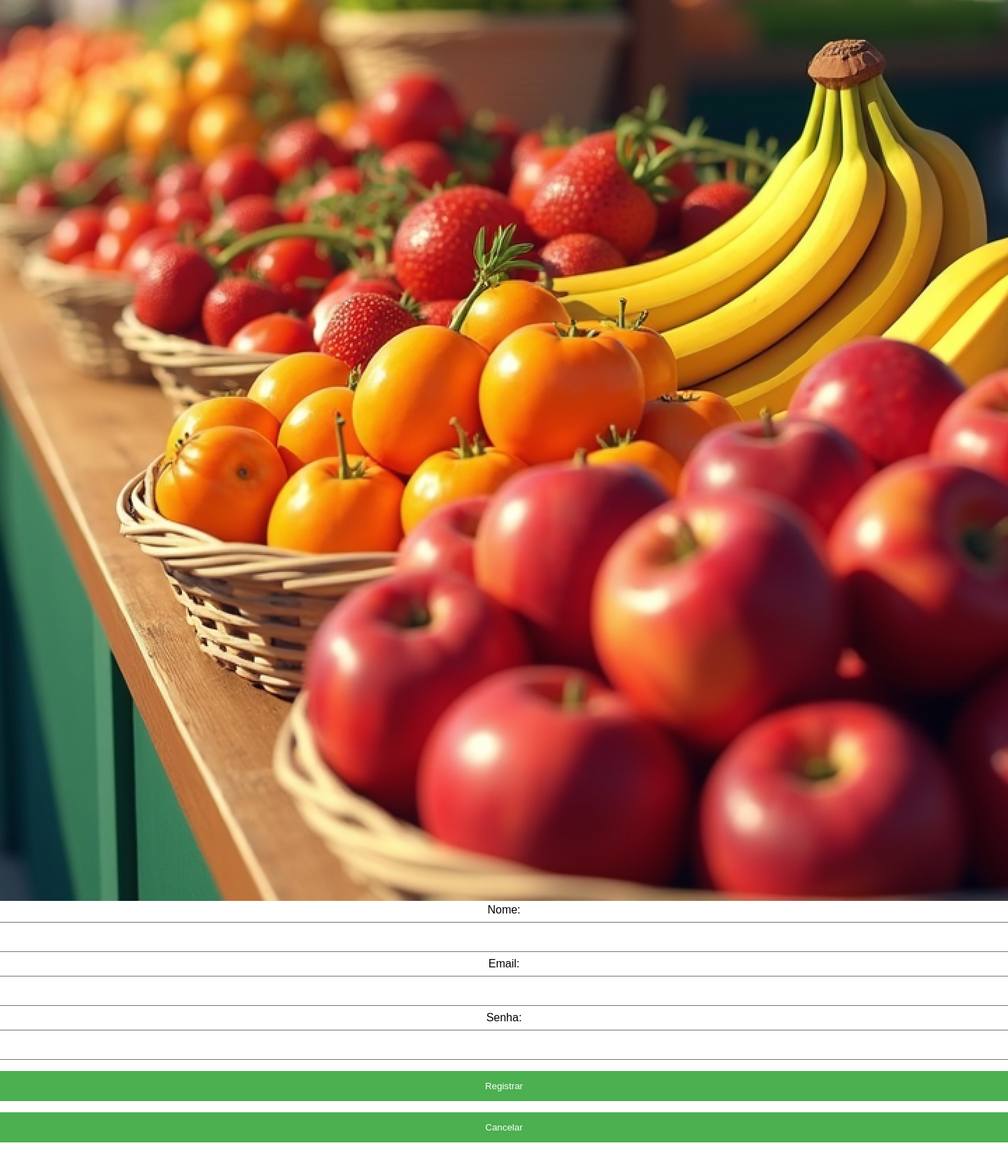
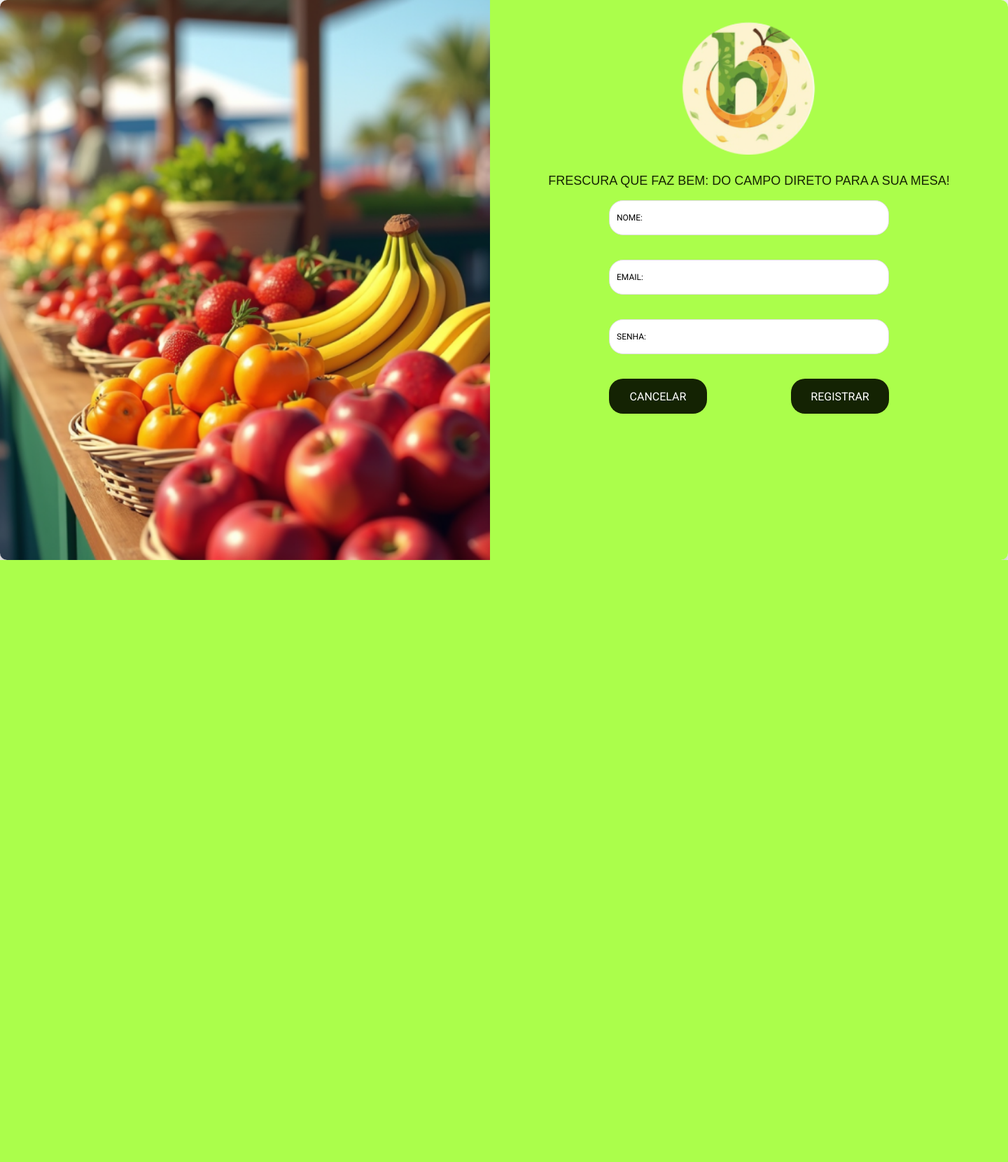
Before and after one commit to GabrielFTgft/Hortifruti, a Django app: page /cadastro in a window 1440 px wide; the page is wider, and only the part inside the window is pictured. Shown: that part at 70% size. After the commit the page ends 800 px from the top of that part, so only its background shows below. Run offline with Django 5.2, Linux system fonts and the light colour scheme.

Commit message:
Front do Login, Cadastro e Produtos feito

```diff
--- /dev/null
+++ b/hortifruti/productionfiles/styles_registro.css
@@ -0,0 +1,128 @@
+* {
+    margin: 0;
+    padding: 0;
+    box-sizing: border-box;
+}
+
+body {
+    display: flex;
+    justify-content: center;
+    align-items: center;
+    height: 100vh;
+    background-color: #f0f0f0;
+}
+
+.container {
+    font-family: 'Trebuchet MS', sans-serif;
+    display: flex;
+    width: 100vw;
+    height: 100vh;
+    background-color: white;
+    border-radius: 10px;
+    overflow: hidden;
+    box-shadow: 0 4px 10px rgba(0, 0, 0, 0.2);
+}
+
+.image-section {
+    flex: 1;
+}
+
+.image-section img {
+    width: 100%;
+    height: 100%;
+    object-fit: cover;
+}
+
+.frase {
+    font-family: fantasy;
+    font-size: 18px;
+    color: #142303
+}
+
+.form-section {
+    flex: 1;
+    background-color: #ABFE4B;
+    display: flex;
+    flex-direction: column;
+    justify-content: space-around;
+    align-items: center;
+    padding: 20px;
+}
+
+.logo img {
+    width: 200px;
+}
+
+form {
+    margin-bottom: 180px;
+}
+
+form .inputs input {
+    display: flex;
+    flex-direction: column;
+    align-items: center;
+}
+
+
+form label {
+    font-size: 14px;
+    margin-bottom: 5px;
+    color: #333;
+}
+
+form input {
+    height: 50px;
+    width: 400px;
+    padding: 10px;
+    margin-bottom: 35px;
+    border: 1px solid #ddd;
+    border-radius: 20px;
+    font-size: 12px;
+}
+
+form input::placeholder {
+    color: #000000;
+    font-family: "Roboto";
+}
+
+form input:focus {
+    outline: none;
+    border-color: #00aaff;
+}
+
+.buttons {
+    display: flex;
+    justify-content: space-between;
+}
+
+button {
+    display: flex;
+    align-items: center;
+    justify-content: center;
+    font-family: "Roboto";
+    padding: 10px 20px;
+    width: 140px;
+    height: 50px;
+    border: none;
+    border-radius: 20px;
+    font-size: 16px;
+    cursor: pointer;
+}
+
+.cancel {
+    background-color: #142303;
+    color: white;
+}
+
+.cancel:hover {
+    background-color: #339933;
+}
+
+.register {
+    background-color: #142303;
+    color: white;
+}
+
+.register:hover {
+    background-color: #339933;
+}
--- a/hortifruti/produtos/views.py
+++ b/hortifruti/produtos/views.py
@@ -2,6 +2,7 @@
 from django.http import HttpResponse
 from django.template import loader
 from .models import Produto
+from django.contrib import messages
 
 def produtos(request):
     cliente_id = request.session.get('cliente_id')
--- /dev/null
+++ b/hortifruti/usuarios/templates/cadastro2.html
@@ -0,0 +1,48 @@
+{% load static %}
+<!DOCTYPE html>
+<html lang="pt-BR">
+
+<head>
+    <meta charset="UTF-8">
+    <meta name="viewport" content="width=device-width, initial-scale=1.0">
+    <title>Registro</title>
+    <link rel="stylesheet" href="{% static 'styles_registro.css' %}">
+    <link rel="preconnect" href="https://fonts.googleapis.com">
+    <link rel="preconnect" href="https://fonts.gstatic.com" crossorigin>
+    <link
+        href="https://fonts.googleapis.com/css2?family=Roboto:ital,wght@0,100;0,300;0,400;0,500;0,700;0,900;1,100;1,300;1,400;1,500;1,700;1,900&display=swap"
+        rel="stylesheet">
+</head>
+
+<body>
+    <div class="container">
+        <div class="image-section">
+            <img src="{% static 'frutas.png'%}" alt="Frutas em uma feira" />
+        </div>
+        <div class="form-section">
+            <div class="logo">
+                <img src="{% static 'logo.png' %}" alt="Logo" />
+            </div>
+            <div class="frase">
+                <p>FRESCURA QUE FAZ BEM: DO CAMPO DIRETO PARA A SUA MESA!</p>
+            </div>
+            <form action="{% url 'cadastro' %}" method="POST">
+                {% csrf_token %}
+                <div class="inputs">
+                    <input type="nome" id="nome" name="nome" placeholder="NOME:" required />
+
+                    <input type="email" id="email" name="email" placeholder="EMAIL:" required />
+
+                    <input type="password" id="senha" name="senha" placeholder="SENHA:" required />
+                </div>
+                <div class="buttons">
+                    <button type="button" class="cancel" onclick="location.href='{% url 'login' %}'">CANCELAR</button>
+
+                    <button type="submit" class="register">REGISTRAR</button>
+                </div>
+            </form>
+        </div>
+    </div>
+</body>
+
+</html>
--- a/hortifruti/usuarios/views.py
+++ b/hortifruti/usuarios/views.py
@@ -27,7 +27,7 @@
             messages.error(request, 'Usuário não encontrado.')
 
     # Renderiza a página de login se for um GET ou se houver erro
-    return render(request, 'login.html')
+    return render(request, 'login2.html')
 
 # Cadastro
 def cadastro(request):
@@ -49,7 +49,7 @@
             messages.error(request, 'Erro ao cadastrar usuário.')
         return redirect('login')
 
-    return render(request, 'cadastro.html')
+    return render(request, 'cadastro2.html')
 
 def principal(request):
     return render(request, 'principal.html')
```
Also changed, not shown: hortifruti/productionfiles/styles_login.css (added, +128 -0 lines), hortifruti/productionfiles/styles_produtos.css (added, +106 -0 lines), hortifruti/produtos/templates/produtos.html (+39 -10 lines), hortifruti/usuarios/templates/login2.html (added, +44 -0 lines), hortifruti/db.sqlite3, hortifruti/productionfiles/apple.png (added), hortifruti/productionfiles/frutas.png (added), hortifruti/productionfiles/logo.png (added), 6 other files.
